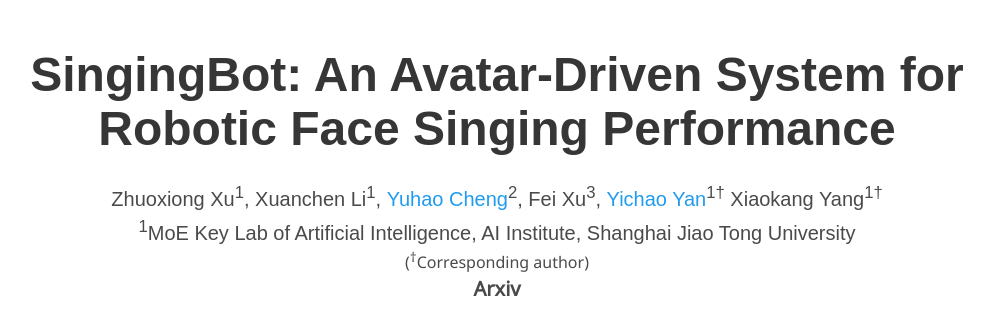
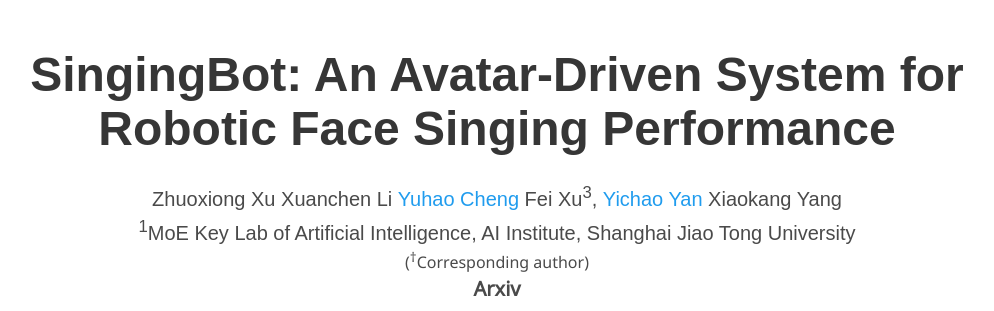
Before and after one commit to DroShown/SingingBot, a plain HTML site: page index.html in a window 1280 px wide. Shown: the top 311 px of the page, without its empty margins (143-1137 px from the left). Drawn offline with nearby package versions, Linux system fonts and the light colour scheme; some icons are missing; a web font is replaced by a local one.

Commit message:
finished

```diff
--- a/index.html
+++ b/index.html
@@ -36,12 +36,12 @@
         <div class="column has-text-centered">
           <h1 class="title is-1 publication-title">SingingBot: An Avatar-Driven System for Robotic Face Singing Performance</h1>
           <div class="is-size-5 publication-authors">
-            <span class="author-block">Zhuoxiong Xu<sup>1</sup>,</span>
-            <span class="author-block">Xuanchen Li<sup>1</sup>,</span>
-            <span class="author-block"><a href="https://cyh-sj.github.io/">Yuhao Cheng</a><sup>2</sup>,</span>
+            <span class="author-block">Zhuoxiong Xu</span>
+            <span class="author-block">Xuanchen Li</span>
+            <span class="author-block"><a href="https://cyh-sj.github.io/">Yuhao Cheng</a></span>
             <span class="author-block">Fei Xu<sup>3</sup>,</span>
-            <span class="author-block"><a href="https://daodaofr.github.io/">Yichao Yan</a><sup>1&dagger;</sup></span>
-            <span class="author-block">Xiaokang Yang<sup>1&dagger;</sup></span>
+            <span class="author-block"><a href="https://daodaofr.github.io/">Yichao Yan</a></span>
+            <span class="author-block">Xiaokang Yang</span>
           </div>
 
           <div class="is-size-5 publication-authors">
@@ -159,7 +159,7 @@
   </div>
 </section> -->
 
-<section class="section" id="BibTeX">
+<!-- <section class="section" id="BibTeX">
   <div class="container is-max-desktop content">
     <h2 class="title">BibTeX</h2>
     <pre><code>
@@ -171,7 +171,7 @@
 }
     </code></pre>
   </div>
-</section>
+</section> -->
 
 <footer class="footer">
   <div class="container">
```
